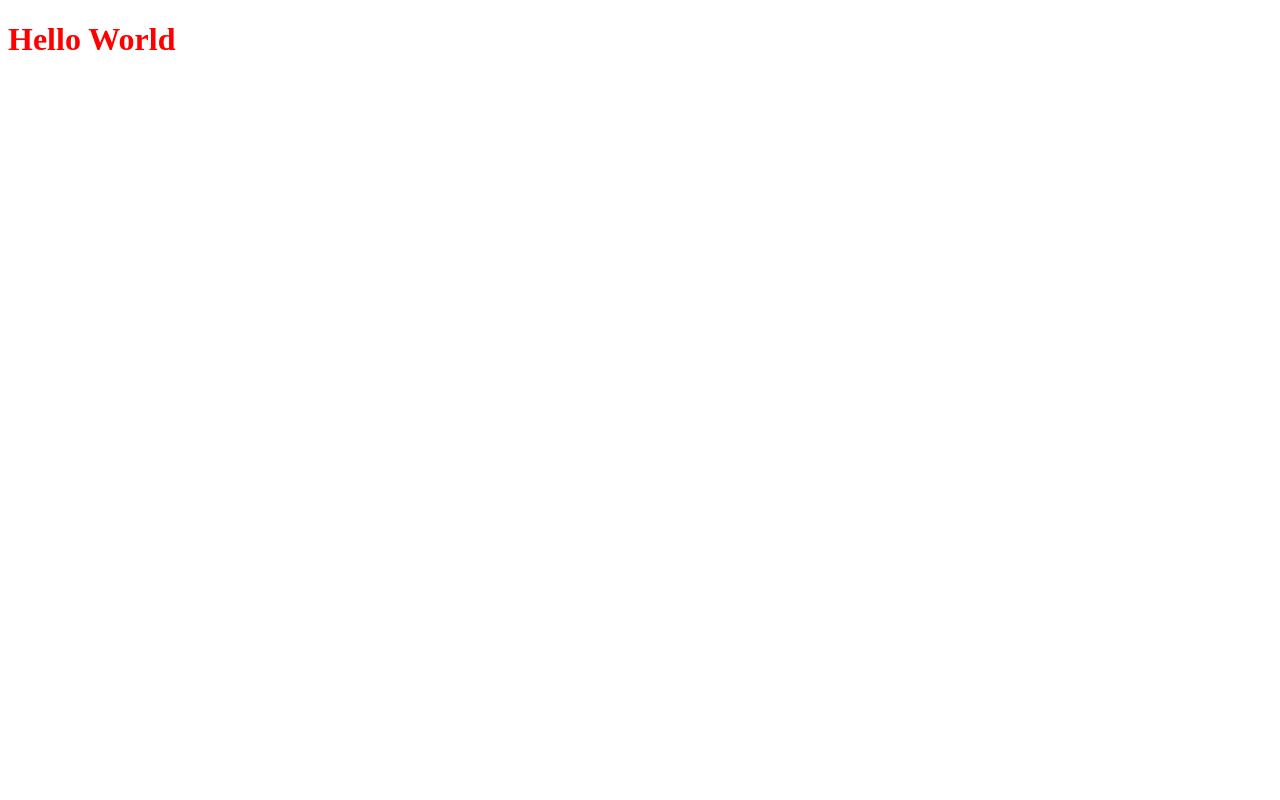
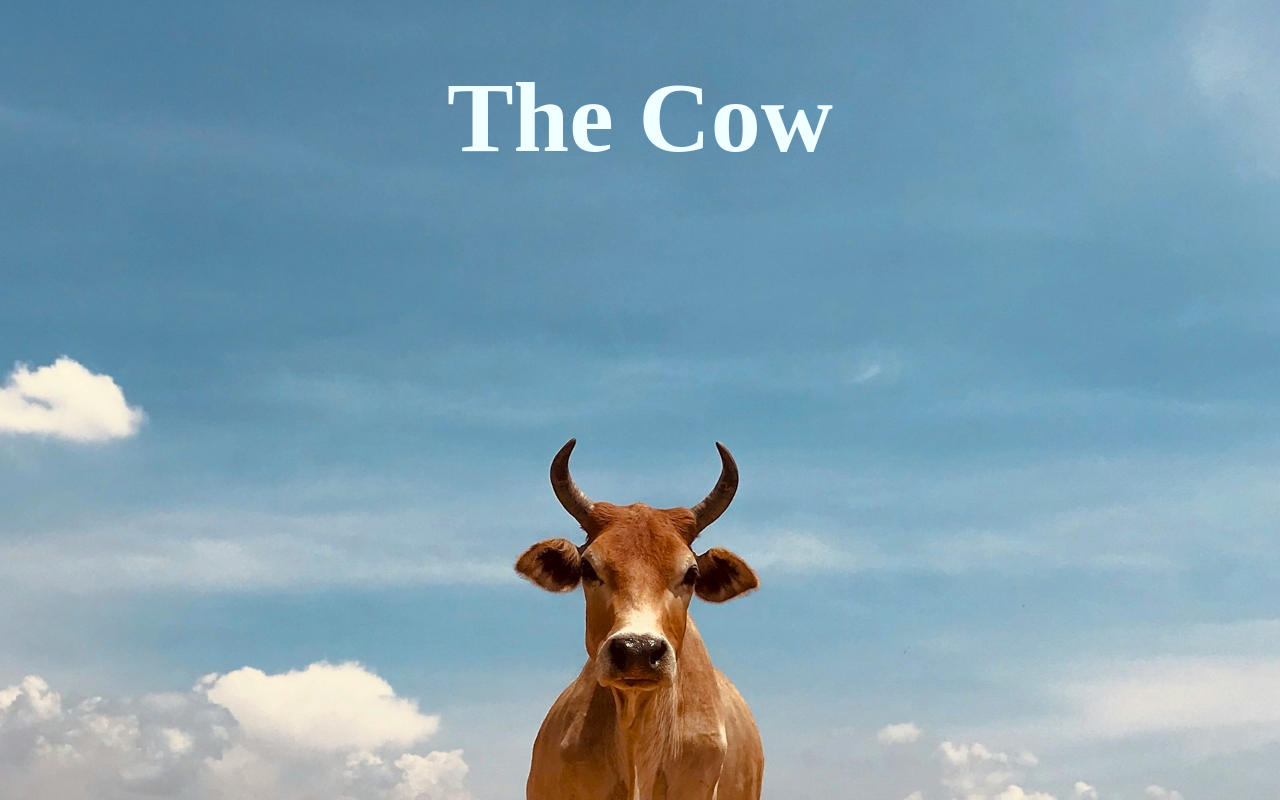
Before and after one commit to developernure/conceptual-html-css, a plain HTML site: page index.html in a window 1280 px wide. Drawn offline with Linux system fonts and the light colour scheme.

Commit message:
second commit

```diff
--- a/Styles/style.css
+++ b/Styles/style.css
@@ -1,3 +1,17 @@
-h1{
-  color: red;
+*{
+  margin: 0;
+  padding: 0;
 }
+.hero{
+  background-image: url('../images/cow.jpg');
+  height: 100vh;
+  background-size: cover;
+  background-position: bottom center;
+}
+.hero h1{
+  color: azure;
+  font-size: 100px;
+  text-align: center;
+  font-weight: 700;
+  padding: 60px;
+}
--- a/index.html
+++ b/index.html
@@ -7,6 +7,8 @@
   <link rel="stylesheet" href="Styles/style.css">
 </head>
 <body>
-  <h1>Hello World</h1>
+  <div class="hero">
+    <h1>The Cow</h1>
+  </div>
 </body>
 </html>
```
Also changed, not shown: images/cow.jpg (added).
